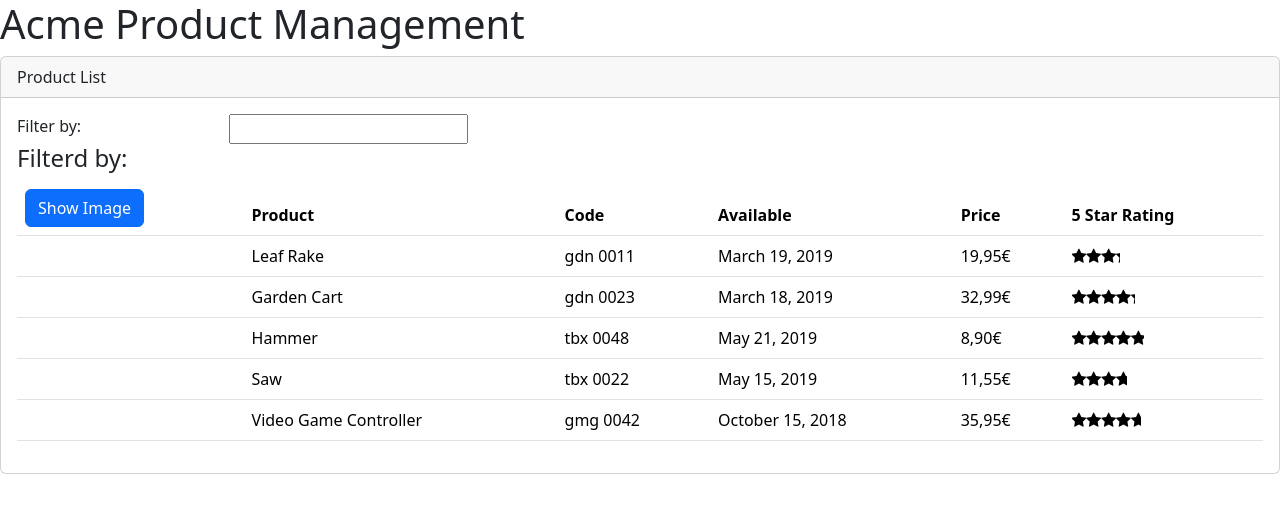
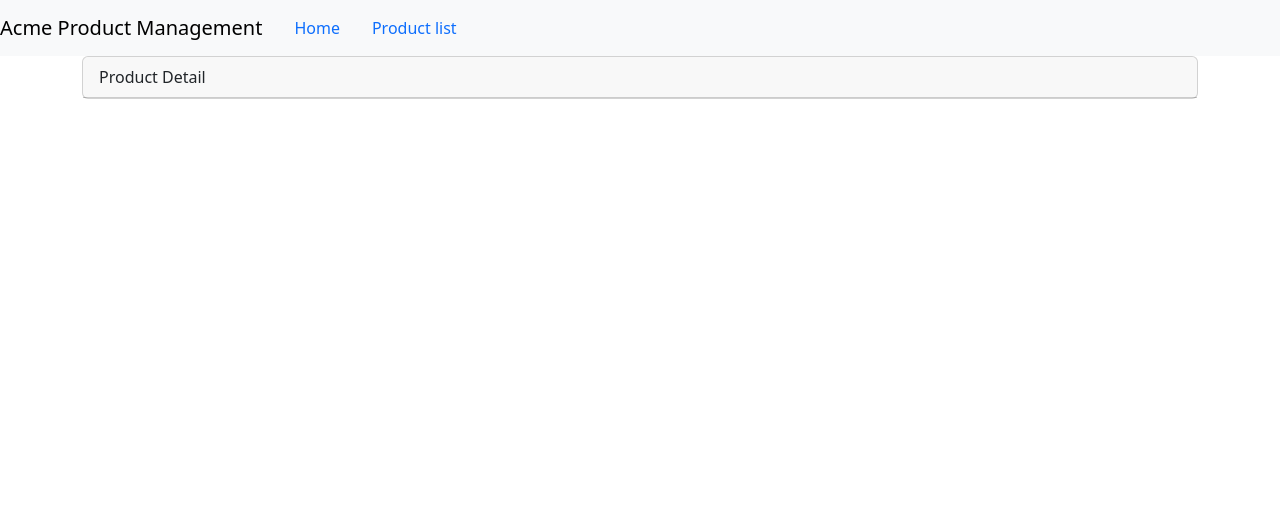
Before and after one commit to jacmba/apm-new, an Angular app: page /products/1 in a window 1280 px wide. Shown: the top 512 px of the page. Built offline with nearby package versions, Linux system fonts and the light colour scheme.

Commit message:
Routing and navigation

```diff
--- a/src/app/app.component.ts
+++ b/src/app/app.component.ts
@@ -4,8 +4,16 @@ import { Component } from "@angular/core";
   selector: 'pm-root',
   template: `
   <div>
-    <h1>{{pageTitle}}</h1>
-    <pm-products></pm-products>
+    <nav class="navbar navbar-expand navbar-light bg-light">
+      <a class="navbar-brand">{{pageTitle}}</a>
+      <ul class="nav nav-pills">
+        <li><a class="nav-link" routerLink="/welcome">Home</a></li>
+        <li><a class="nav-link" routerLink="/products">Product list</a></li>
+      </ul>
+    </nav>
+    <div class="container">
+      <router-outlet></router-outlet>
+    </div>
   </div>
   `
 })
--- /dev/null
+++ b/src/app/products/product-detail.component.html
@@ -0,0 +1,5 @@
+<div class="card">
+  <div class="card-header">
+    {{pageTitle}}
+  </div>
+</div>
--- /dev/null
+++ b/src/app/products/product-detail.component.ts
@@ -0,0 +1,17 @@
+import { Component, OnInit } from '@angular/core';
+
+@Component({
+  templateUrl: './product-detail.component.html',
+  styleUrls: ['./product-detail.component.css']
+})
+export class ProductDetailComponent implements OnInit {
+  pageTitle: string;
+
+  constructor() {
+    this.pageTitle = 'Product Detail';
+  }
+
+  ngOnInit(): void {
+  }
+
+}
--- /dev/null
+++ b/src/app/shared/not-found.component.ts
@@ -0,0 +1,11 @@
+import { Component } from "@angular/core";
+
+@Component({
+  template: `
+  <div class="card">
+    <div class="card-header">ERROR 404</div>
+    <div class="card-body">Sorry! this could not be found</div>
+  </div>
+  `
+})
+export class NotFoundComponent {}
--- /dev/null
+++ b/src/app/shared/welcome.component.ts
@@ -0,0 +1,11 @@
+import { Component } from "@angular/core";
+
+@Component({
+  template: `
+  <div class="card">
+    <div class="card-header">WELCOME</div>
+    <div class="card-body">Welcome to Acme product management</div>
+  </div>
+  `
+})
+export class WelcomeComponent {}
```
Also changed, not shown: src/app/app.module.ts (+14 -1 lines), src/app/products/product-detail.component.css (added), 1 other file (tests, documents, lock files or other folders).
